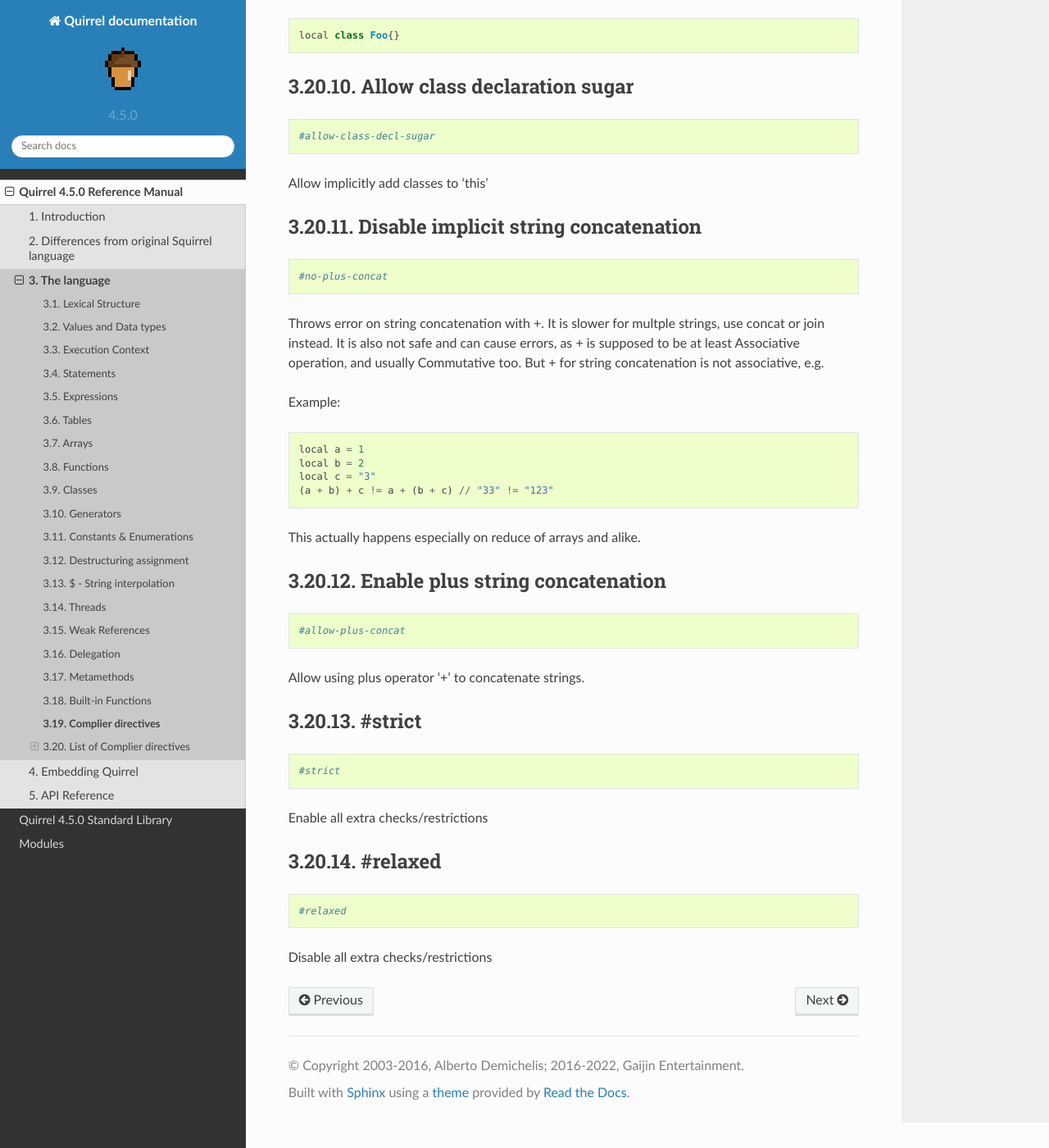
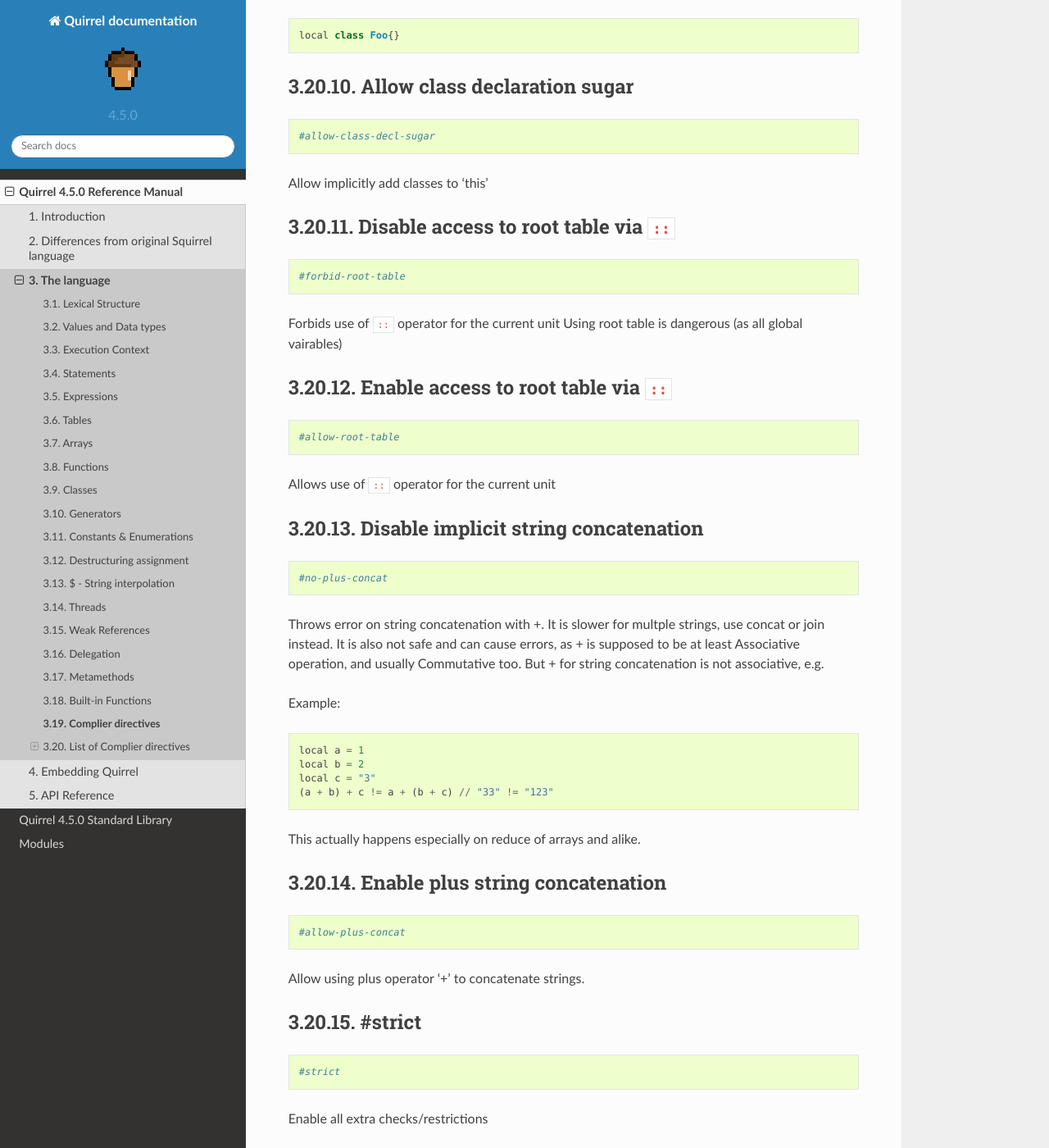
Before and after one commit to albertodemichelis/squirrel, a Sphinx documentation site: the page built from doc/source/reference/language/compiler_directives.rst, in a window 1280 px wide and 1400 px high, scrolled down 2878 px. Shown: the whole window at 82% size. Built offline with Sphinx 7.4.7 and the Read the Docs theme 2.0.0, drawn with Linux system fonts in a browser that asks for light colours.

Commit message:
forbid use of root table via directive
Root table as concept is considered harmful.
It makes code fragile and unmaintainable.
A directive to disable implicit fallback to root (#no-root-fallback)
was added earlier.
Now introduce #forbid-root-table directive that disables use of
:: operator.

```diff
--- a/doc/source/reference/language/compiler_directives.rst
+++ b/doc/source/reference/language/compiler_directives.rst
@@ -176,6 +176,27 @@
 Allow implicitly add classes to 'this'
 
 
+-----------------------------------------------
+Disable access to root table via ``::``
+-----------------------------------------------
+
+::
+
+    #forbid-root-table
+
+Forbids use of ``::`` operator for the current unit
+Using root table is dangerous (as all global vairables)
+
+-----------------------------------------------
+Enable access to root table via ``::``
+-----------------------------------------------
+
+::
+
+    #allow-root-table
+
+Allows use of ``::`` operator for the current unit
+
 ----------------------------------------------
 Disable implicit string concatenation
 ----------------------------------------------
```
Also changed, not shown: 2 other files.
